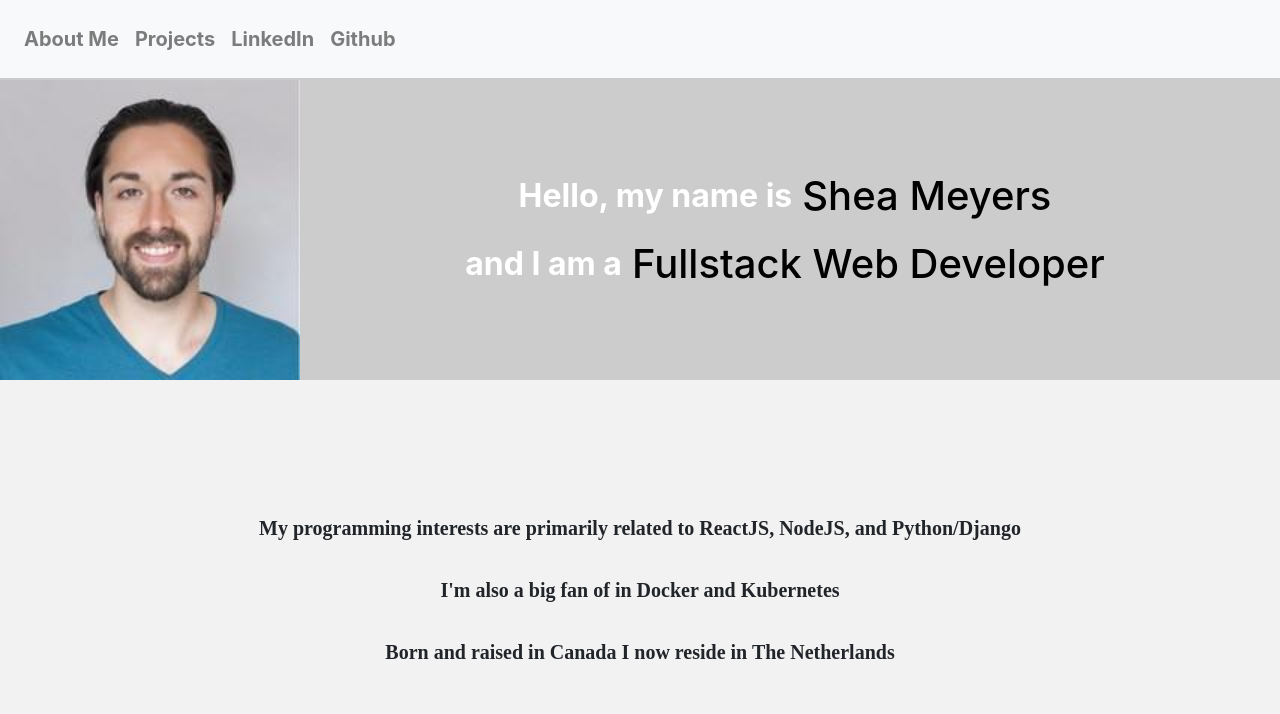
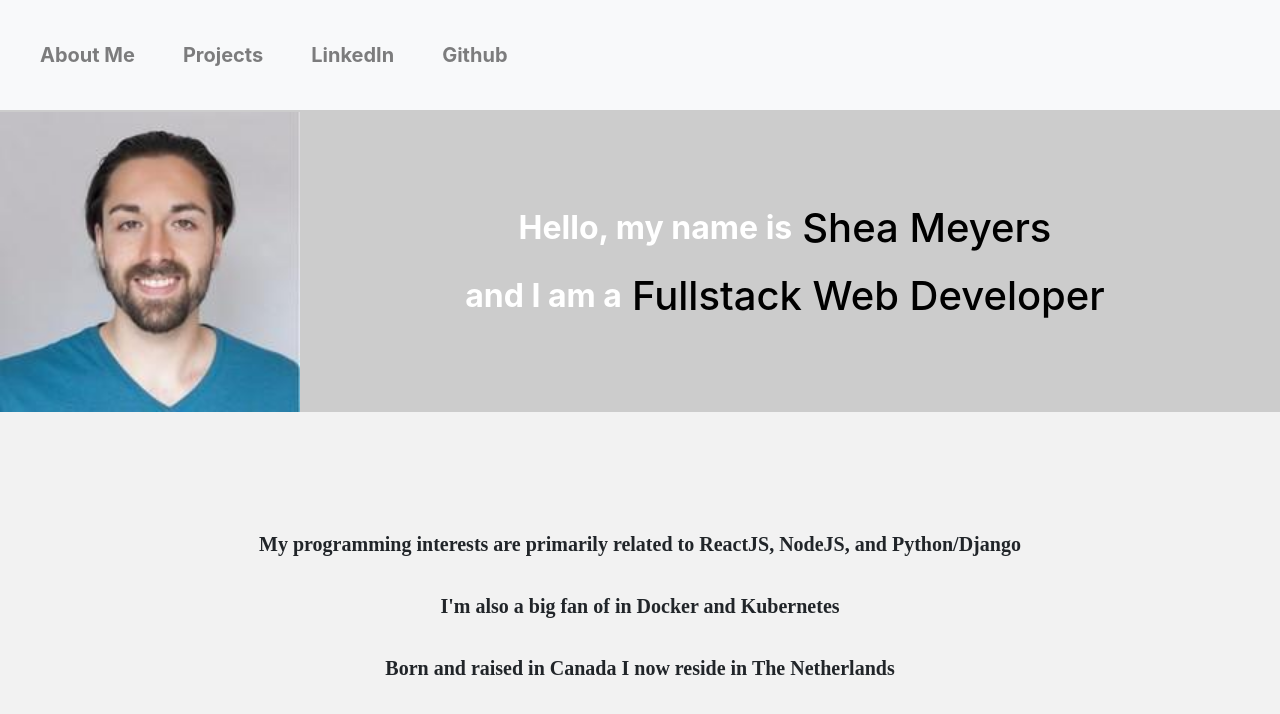
Before and after one commit to SheaMeyers/SheaMeyers.github.io, a React (Create React App) app: page / in a window 1280 px wide. Shown: the top 714 px of the page. Built offline with nearby package versions, Linux system fonts and the light colour scheme.

Commit message:
Add margin for a tag

```diff
--- a/src/index.css
+++ b/src/index.css
@@ -18,3 +18,7 @@ p {
   text-align: center;
   margin: inherit;
 }
+
+a {
+  margin: 1rem;
+}
```
